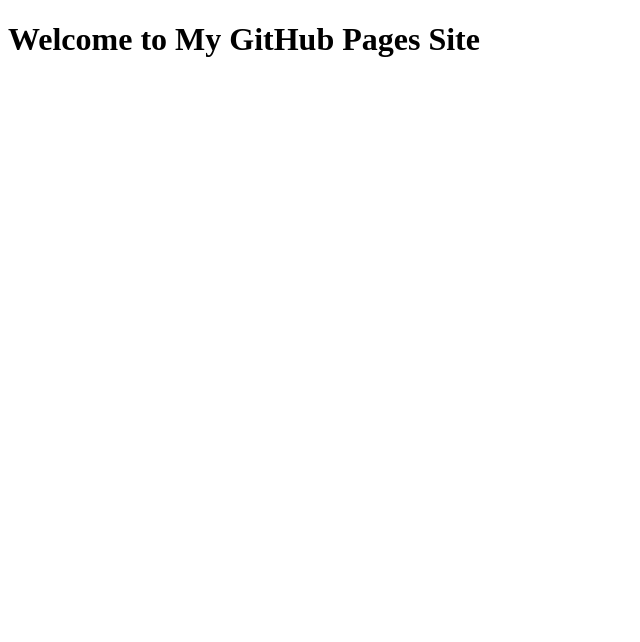
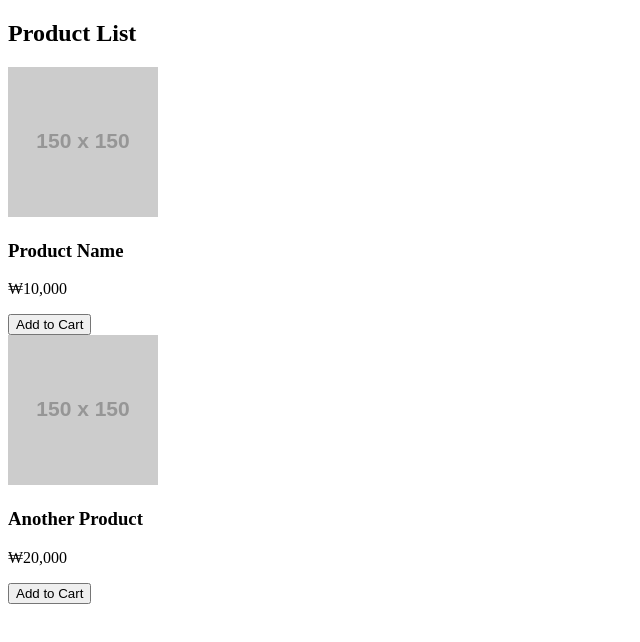
Before and after one commit to BDOR665/metafirst, a plain HTML site: page index.html in a window 1280 px wide. Shown: the whole page, without its empty margins (0-640 px from the left). Drawn offline with Linux system fonts and the light colour scheme.

Commit message:
first commit

```diff
--- a/index.html
+++ b/index.html
@@ -3,9 +3,32 @@
 <head>
   <meta charset="UTF-8">
   <meta name="viewport" content="width=device-width, initial-scale=1.0">
-  <title>My GitHub Pages Site</title>
+  <title>Product List</title>
+  <link rel="stylesheet" href="styles.css">
 </head>
 <body>
-  <h1>Welcome to My GitHub Pages Site</h1>
+  <div class="container">
+    <!-- Product List Component -->
+    <section class="product-list">
+      <h1>Product List</h1>
+      <div class="product-list-grid">
+        <!-- Product Card Component -->
+        <div class="product-card">
+          <img src="https://via.placeholder.com/150" alt="Product Image">
+          <h3>Product Name</h3>
+          <p>₩10,000</p>
+          <button>Add to Cart</button>
+        </div>
+        <!-- Repeat Product Cards -->
+        <div class="product-card">
+          <img src="https://via.placeholder.com/150" alt="Product Image">
+          <h3>Another Product</h3>
+          <p>₩20,000</p>
+          <button>Add to Cart</button>
+        </div>
+        <!-- Add more Product Cards as needed -->
+      </div>
+    </section>
+  </div>
 </body>
 </html>
```
Also changed, not shown: 01.products_docs.md (+1 -0 lines), 01.products_review.md (added, +23 -0 lines).
